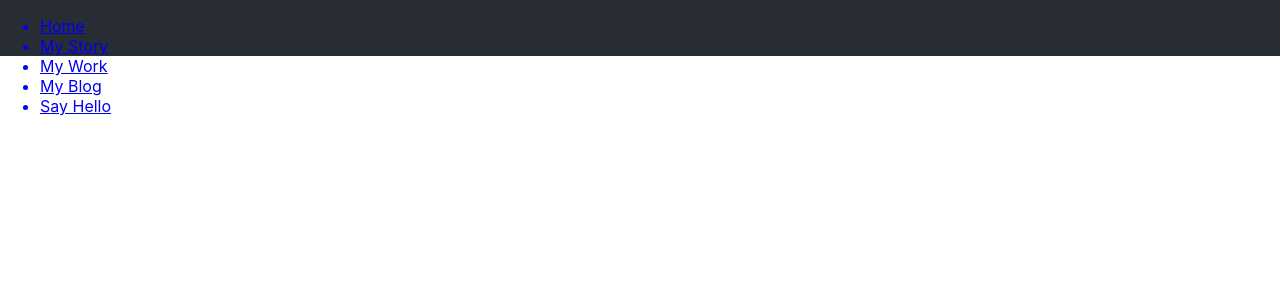
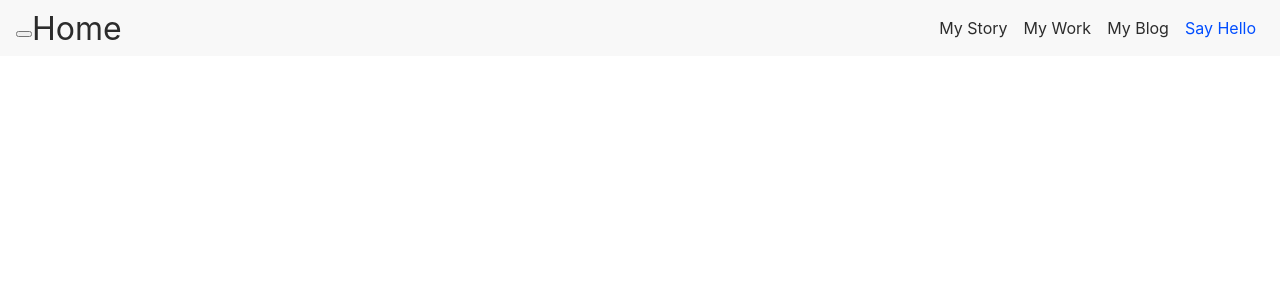
Before and after one commit to knheidorn/kim-heidorn-website, a React (Create React App) app: page /contact in a window 1280 px wide. Shown: the top 300 px of the page. Built offline with nearby package versions, Linux system fonts and the light colour scheme.

Commit message:
Add dropdown buttons

```diff
--- a/src/App.css
+++ b/src/App.css
@@ -1,42 +1,74 @@
 .App {
   text-align: center;
-}
-
-.App-logo {
-  animation: App-logo-spin infinite 20s linear;
-  height: 40vmin;
-  pointer-events: none;
-}
-
-.App-header {
-  background-color: #282c34;
-  min-height: 100vh;
-  display: flex;
-  flex-direction: column;
-  align-items: center;
-  justify-content: center;
-  font-size: calc(10px + 2vmin);
-  color: white;
+  background: #f8f8f8;
 }
 
 .Toolbar-header {
   position: fixed;
   width: 100%;
-  background-color: #282c34;
+  background-color: #f8f8f8;
   height: 56px;
   top: 0;
   left: 0;
 }
 
-.App-link {
-  color: #61dafb;
+.Toolbar-home {
+  color: #2c2c2c;
+  text-decoration: none;
+  font-size: 2rem;
 }
 
-@keyframes App-logo-spin {
-  from {
-    transform: rotate(0deg);
-  }
-  to {
-    transform: rotate(360deg);
-  }
+.Toolbar-home :hover {
+  color: #004dff;
+  text-decoration: none;
 }
+
+.Toolbar-home-active {
+  color: #004dff;
+  text-decoration: none;
+}
+
+.Toolbar-links {
+  color: #2c2c2c;
+  text-decoration: none;
+}
+
+.Toolbar-links :hover {
+  color: #004dff;
+  text-decoration: none;
+}
+
+.Toolbar-links-active {
+  color: #004dff;
+  text-decoration: none;
+}
+
+.Toolbar-nav {
+  display: flex;
+  height: 100%;
+  align-items: center;
+  padding: 0 1rem;
+}
+
+.Toolbar-items ul {
+  list-style: none;
+  margin: 0;
+  padding: 0;
+  display: flex;
+}
+
+.Toolbar-items li {
+  padding: 0 0.5rem;
+}
+
+.Spacer {
+  flex: 1;
+}
+
+.Toggle-items {
+
+}
+
+.Toggle-list {
+
+}
--- /dev/null
+++ b/src/components/ToggleButton.js
@@ -0,0 +1,21 @@
+import React, { Component } from 'react'
+import { BrowserRouter as Router, Route, NavLink } from 'react-router-dom'
+
+class ToggleButton extends Component {
+  render() {
+    return (
+      <button className="Toggle-list">
+        <div className="Toggle-items">
+        </div>
+        <div className="Toggle-items">
+        </div>
+        <div className="Toggle-items">
+        </div>
+        <div className="Toggle-items">
+        </div>
+      </button>
+    )
+  }
+}
+
+export default ToggleButton;
--- a/src/components/Toolbar.js
+++ b/src/components/Toolbar.js
@@ -6,6 +6,7 @@ import Blog from './Blog'
 import Contact from './Contact'
 import Home from './Home'
 import Portfolio from './Portfolio'
+import ToggleButton from './ToggleButton'
 
 class Toolbar extends Component {
 
@@ -15,33 +16,42 @@ class Toolbar extends Component {
         <div>
           <header className="Toolbar-header">
             <nav className="Toolbar-nav">
+              <div>
+                <ToggleButton />
+              </div>
+              <div>
+                <NavLink exact className="Toolbar-home" activeClassName="Toolbar-home-active" to="/">
+                  <div>
+                    Home
+                  </div>
+                </NavLink>
+              </div>
+              <div className="Spacer">
+              </div>
+              <div className="Toolbar-items">
                 <ul>
-                <NavLink exact activeClassName="Toolbar-link" to="/">
-                  <li className="Toolbar-li">
-                    Home
-                  </li>
-                </NavLink>
-                <NavLink activeClassName="Toolbar-link" to="/about">
-                  <li className="Toolbar-li">
+                  <NavLink className="Toolbar-links" activeClassName="Toolbar-links-active" to="/about">
+                    <li>
                       My Story
                     </li>
                   </NavLink>
-                <NavLink activeClassName="Toolbar-link" to="/portfolio">
-                  <li className="Toolbar-li">
+                  <NavLink className="Toolbar-links" activeClassName="Toolbar-links-active" to="/portfolio">
+                    <li>
                       My Work
                     </li>
                   </NavLink>
-                <NavLink activeClassName="Toolbar-link" to="/blog-posts">
-                  <li className="Toolbar-li">
+                  <NavLink className="Toolbar-links" activeClassName="Toolbar-links-active" to="/blog-posts">
+                    <li>
                       My Blog
                     </li>
                   </NavLink>
-                <NavLink activeClassName="Toolbar-link" to="/contact">
-                  <li className="Toolbar-li">
+                  <NavLink className="Toolbar-links" activeClassName="Toolbar-links-active" to="/contact">
+                    <li>
                       Say Hello
                     </li>
                   </NavLink>
                 </ul>
+              </div>
             </nav>
             <div>
               <Route exact path="/" component={ () =>
```
Also changed, not shown: src/components/Dropdown.js (added, +8 -0 lines). Lines whose indentation alone changed are shown as unchanged.
